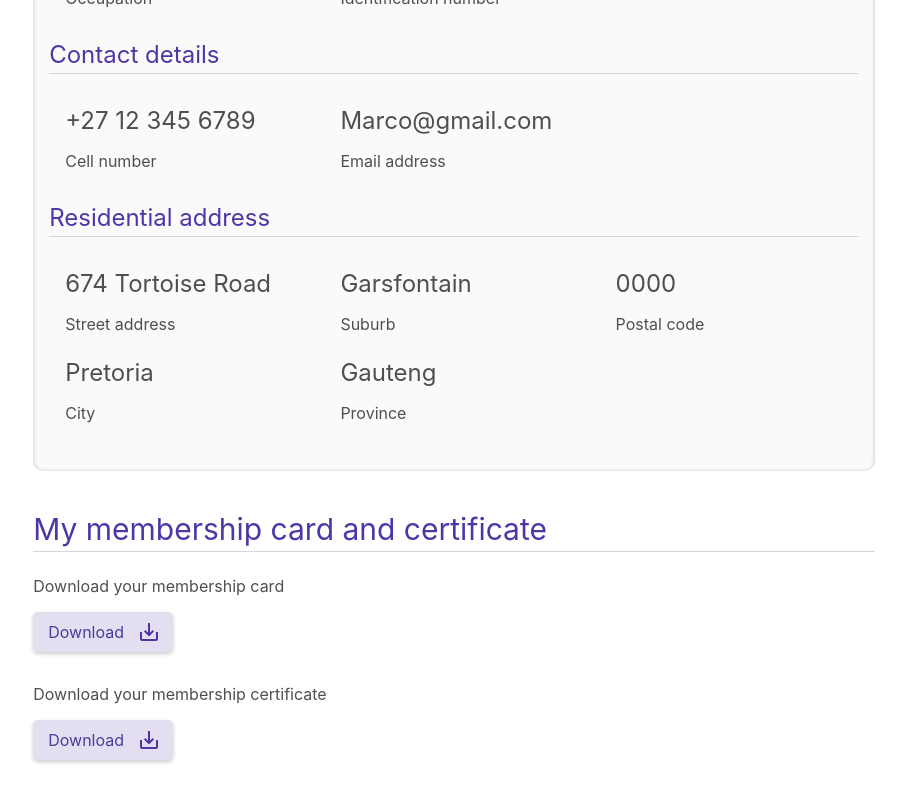
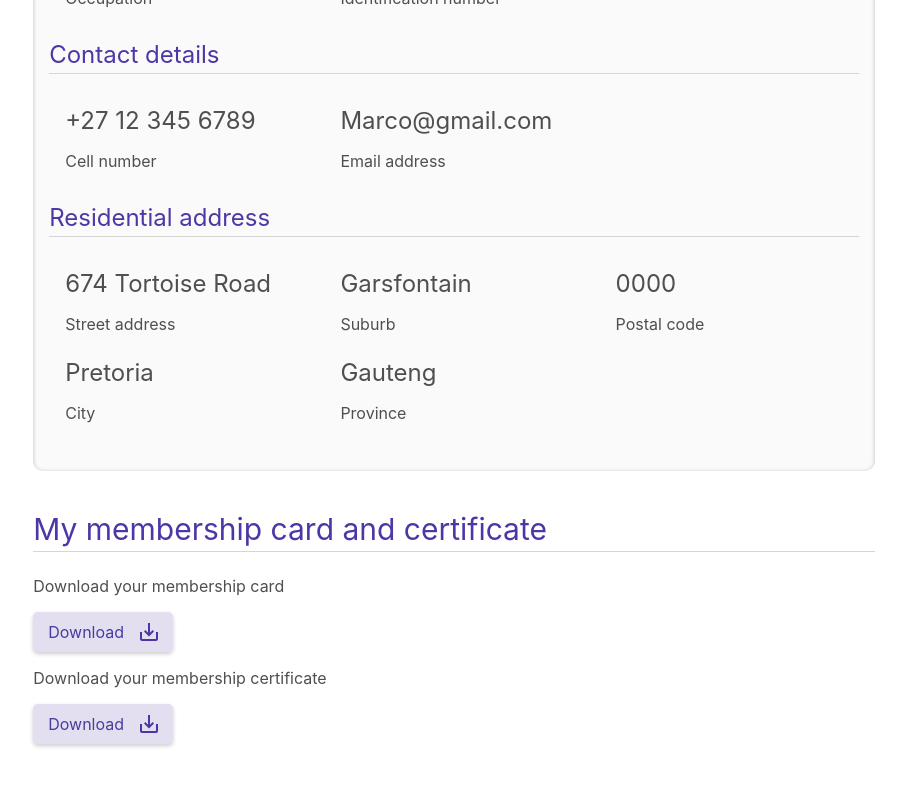
Before and after one commit to CastelloGovender/NarfoAdmin, a React (Create React App) app: page / in a window 1280 px wide. Shown: the part 962-1762 px from the top of the page, without its empty margins (306-1212 px from the left). After the commit the page ends 1730 px from the top, so only its background shows below. Built offline with nearby package versions, Linux system fonts and the light colour scheme; a web font is replaced by a local one.

Commit message:
Components Button, Hidden and snippets

```diff
--- /dev/null
+++ b/src/components/Button/Button.js
@@ -0,0 +1,58 @@
+
+
+import React, { Component } from 'react'
+import PropTypes from 'prop-types'
+import { Image, Hidden } from 'components'
+import './index.scss'
+
+export const TYPE = {
+    PRIMARY: "primary",
+    SECONDARY: "secondary",
+}
+
+export default class Button extends Component {
+    static propTypes = {
+        type: PropTypes.string,
+        label: PropTypes.string,
+        src: PropTypes.string,
+    }
+
+    constructor(props) {
+        super(props)
+
+        this.state = {
+
+        }
+    }
+
+    getTypeStyle = (type) => {
+        switch (type) {
+            case TYPE.SECONDARY:
+                return "button-secondary";
+
+            case TYPE.PRIMARY:
+            default:
+                return "button-primary";
+        }
+    }
+
+
+
+    render() {
+        const { label, src, type, className } = this.props
+        const typeStyle = this.getTypeStyle(type)
+
+        return (
+            <div className={`button center ${typeStyle} ${className}`}>
+                <Hidden show={label}>
+                    <div className="button-label">{label}</div>
+                </Hidden>
+                <Hidden show={src}>
+                    <div className="button-image">
+                        <Image src={src}/>
+                    </div>
+                </Hidden>
+            </div>
+        )
+    }
+}
--- /dev/null
+++ b/src/components/Button/index.scss
@@ -0,0 +1,31 @@
+@import "~constants/theme.scss";
+@import "~constants/generic.scss";
+
+.button {
+    border-radius: 0.3125rem;
+    box-shadow: 0px 0.125rem 0.25rem rgba(0, 0, 0, 0.2);
+    padding: 0.625rem 0.9375rem;
+    gap: 1rem;
+
+    &.button-primary {
+        background-color: $primary-button-color;
+
+        .button-label {
+            color: $white-1;
+        }
+        .button-image {
+            @extend .filter-white-1;
+        }
+    }
+
+    &.button-secondary {
+        background-color: $secondary-button-color;
+
+        .button-label {
+            color: $primary-button-color;
+        }
+        .button-image {
+            @extend .filter-primary;
+        }
+    }
+}
--- a/src/components/Group/Group.js
+++ b/src/components/Group/Group.js
@@ -1,6 +1,7 @@
 import React, { Component } from 'react'
 import PropTypes from 'prop-types'
 import './index.scss'
+import { Button } from 'components'
 
 export const TYPE = {
     DEFAULT: 0,
@@ -31,9 +32,7 @@ export default class Group extends Component {
         if(button) {
             const { label="", onClick=()=>{} } = button;
             return (
-                <div className="group-button button-primary center" onClick={()=>onClick()}>
-                    {label}
-                </div>
+                <Button className={"group-button"} label={label} onClick={()=>onClick()}/>
             )
         }
     }
--- /dev/null
+++ b/src/components/Hidden/Hidden.js
@@ -0,0 +1,24 @@
+
+
+import { Component } from 'react'
+import PropTypes from 'prop-types'
+import './index.scss'
+
+export default class Hidden extends Component {
+    static propTypes = {
+        show: PropTypes.bool
+    }
+
+    constructor(props) {
+        super(props)
+
+        this.state = {
+
+        }
+    }
+
+
+    render() {
+        return this.props.show ? this.props.children : null
+    }
+}
--- /dev/null
+++ b/src/components/Hidden/index.scss
@@ -0,0 +1,4 @@
+
+    .hidden {
+
+    }
--- a/src/components/NavBar/index.scss
+++ b/src/components/NavBar/index.scss
@@ -22,7 +22,7 @@
 
     .tail {
         max-width: 22.5rem;
-        flex: 2;
+        flex: 8;
         background-color: $primary-color;
         clip-path: polygon(80px 0, 100% 0, 100% 100%, 0% 100%);
 
--- a/src/components/index.js
+++ b/src/components/index.js
@@ -4,12 +4,16 @@ import Menu from 'components/Menu/Menu'
 import NavBar from 'components/NavBar/NavBar'
 import Group from 'components/Group/Group'
 import TabGroup from 'components/TabGroup/TabGroup'
+import Button from 'components/Button/Button'
+import Hidden from 'components/Hidden/Hidden'
 
 export {
     Answer,
+    Button,
     Image,
     Menu,
     Group,
+    Hidden,
     NavBar,
     TabGroup,
 }
--- a/src/constants/generic.scss
+++ b/src/constants/generic.scss
@@ -9,22 +9,6 @@
 .title {
     font-size: 1.875rem;
     font-weight: 800;
-}
-
-.button-primary {
-    background-color: $primary-button-color;
-    border-radius: 0.3125rem;
-    box-shadow: 0px 0.125rem 0.25rem rgba(0, 0, 0, 0.2);
-    padding: 0.625rem 0.9375rem;
-    color: $white-1;
-}
-
-.button-secondary {
-    background-color: $secondary-button-color;
-    border-radius: 0.3125rem;
-    box-shadow: 0px 0.125rem 0.25rem rgba(0, 0, 0, 0.2);
-    padding: 0.625rem 0.9375rem;
-    color: $primary-button-color;
 }
 
 .indent {
--- a/src/views/MyProfile/MyDetailsTab/MembershipCardCertificate/MembershipCardCertificate.js
+++ b/src/views/MyProfile/MyDetailsTab/MembershipCardCertificate/MembershipCardCertificate.js
@@ -1,5 +1,5 @@
 import React, { Component } from 'react'
-import { Group, Image } from 'components'
+import { Button, Group } from 'components'
 import {Download} from 'assets/svg'
 import './index.scss'
 
@@ -11,19 +11,9 @@ export default class MembershipCardCertificate extends Component {
             <div className="membership-card-certificate">
                 <Group class="col gr4" label="My membership card and certificate">
                     <div>{"Download your membership card"}</div>
-                    <div className="button-secondary gc4 shrink center mb4">
-                        <div>{"Download"}</div>
-                        <div className="filter-primary">
-                            <Image src={Download}/>
-                        </div>
-                    </div>
+                    <Button className="shrink" label="Download" type="secondary" src={Download}/>
                     <div>{"Download your membership certificate"}</div>
-                    <div className="button-secondary gc4 shrink center mb4">
-                        <div>{"Download"}</div>
-                        <div className="filter-primary">
-                            <Image src={Download}/>
-                        </div>
-                    </div>
+                    <Button className="shrink" label="Download"type="secondary" src={Download}/>
                 </Group>
             </div>
         )
--- a/src/views/MyProfile/MyDetailsTab/MyStatus/MyStatus.js
+++ b/src/views/MyProfile/MyDetailsTab/MyStatus/MyStatus.js
@@ -1,7 +1,7 @@
 
 
 import React, { Component } from 'react'
-import {Group, Answer, Image} from 'components'
+import {Group, Answer, Image, Button} from 'components'
 import { Profile } from 'assets/svg'
 import { TYPE } from 'components/Answer/Answer'
 import './index.scss'
@@ -36,7 +36,7 @@ export default class MyStatus extends Component {
                 <div className="status-image center">
                     <Image src={Profile}/>
                 </div>
-                <div className="button-primary">{"Replace image"}</div>
+                <Button type="primary" label="Replace image"/>
             </div>
         )
     }
```
